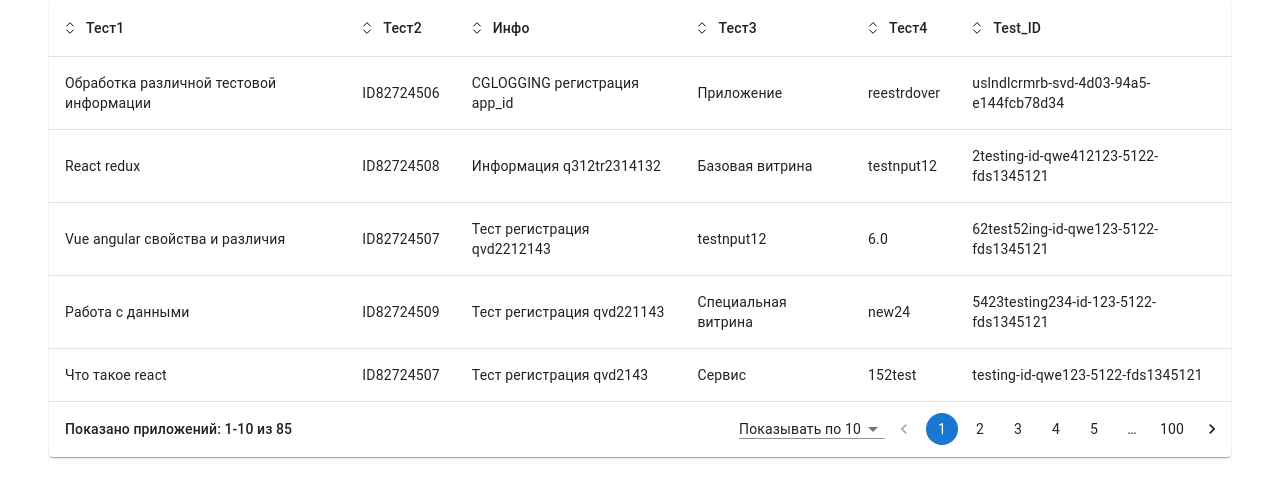
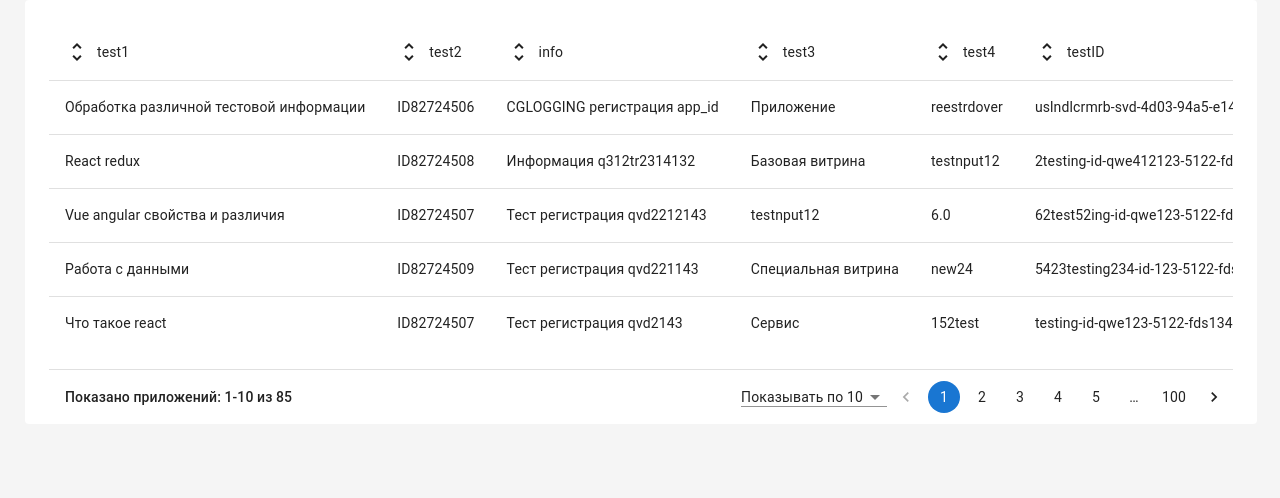
Before and after one commit to FrontendDevoloperr/table-mui, a React (Create React App) app: page / in a window 1280 px wide. Shown: the top 498 px of the page. Built offline with nearby package versions, Linux system fonts and the light colour scheme; the HTML template or start-up script is replaced by a standard one.

Commit message:
build(deps): update package.json, src/components/table/index.js, globalStyles.jsx and yarn.lock

```diff
--- a/package.json
+++ b/package.json
@@ -5,6 +5,7 @@
   "dependencies": {
     "@emotion/react": "^11.9.3",
     "@emotion/styled": "^11.9.3",
+    "@mui/icons-material": "^5.8.4",
     "@mui/material": "^5.9.2",
     "@testing-library/jest-dom": "^5.16.4",
     "@testing-library/react": "^13.3.0",
--- a/src/components/table/index.js
+++ b/src/components/table/index.js
@@ -7,6 +7,7 @@ import TableHead from "@mui/material/TableHead";
 import TableRow from "@mui/material/TableRow";
 import Paper from "@mui/material/Paper";
 import Box from "@mui/material/Box";
+import UnfoldMoreIcon from "@mui/icons-material/UnfoldMore";
 import {
   Pagination,
   Typography,
@@ -17,31 +18,6 @@ import {
 
 function createData(test1, test2, info, test3, test4, testID) {
   return { test1, test2, info, test3, test4, testID };
-}
-
-function Arrow() {
-  return (
-    <svg
-      width="13"
-      height="16"
-      viewBox="0 0 13 16"
-      fill="none"
-      xmlns="http://www.w3.org/2000/svg"
-    >
-      <path
-        d="M1.66671 10.0007L5.00004 13.334L8.33337 10.0007"
-        stroke="black"
-        strokeLinecap="round"
-        strokeLinejoin="round"
-      />
-      <path
-        d="M8.33329 5.99935L4.99996 2.66602L1.66663 5.99935"
-        stroke="black"
-        strokeLinecap="round"
-        strokeLinejoin="round"
-      />
-    </svg>
-  );
 }
 
 const rows = [
@@ -87,9 +63,53 @@ const rows = [
   ),
 ];
 
+const HeadTitle = [
+  {
+    id: "test1",
+    label: "Название теста",
+    align: "left",
+    sortable: true,
+    sortDirection: "asc",
+  },
+  {
+    id: "test2",
+    label: "Идентификатор",
+    align: "left",
+    sortable: true,
+    sortDirection: "asc",
+  },
+  {
+    id: "info",
+    label: "Информация",
+    align: "left",
+    sortable: true,
+    sortDirection: "asc",
+  },
+  {
+    id: "test3",
+    label: "Тип",
+    align: "left",
+    sortable: true,
+    sortDirection: "asc",
+  },
+  {
+    id: "test4",
+    label: "Значение",
+    align: "left",
+    sortable: true,
+    sortDirection: "asc",
+  },
+  {
+    id: "testID",
+    label: "Идентификатор",
+    align: "left",
+    sortable: true,
+    sortDirection: "asc",
+  },
+];
+
 export default function BasicTable() {
   const [page, setPage] = React.useState(10);
-
 
   return (
     <Box
@@ -97,14 +117,30 @@ export default function BasicTable() {
         width: "max-content",
         maxWidth: "calc(100vw - 50px)",
         margin: "0 auto",
-        padding: "0px 24px",
       }}
     >
-      <TableContainer component={Paper}>
-        <Table sx={{ minWidth: 420 }} aria-label="simple table">
+      <TableContainer
+        component={Paper}
+        sx={{
+          width: "max-content",
+          margin: "0 auto",
+          padding: "0px 24px",
+          boxShadow: "none",
+        }}
+      >
+        <TableContainer sx={{ maxWidth: "calc(100vw - 96px)" }}>
+          <Table
+            sx={{ maxWidth: "calc(100vw - 50px)", overflow: "scroll" }}
+            aria-label="simple table"
+          >
             <TableHead>
               <TableRow>
-              <TableCell align="left" sx={{ width: "max-content" }}>
+                {HeadTitle.map((_title, i) => (
+                  <TableCell
+                    align="left"
+                    key={i}
+                    sx={{ width: "max-content", paddingTop: "40px" }}
+                  >
                     <Box
                       sx={{
                         display: "flex",
@@ -113,69 +149,18 @@ export default function BasicTable() {
                         cursor: "pointer",
                       }}
                     >
-                  <Arrow /> <p>Тест1</p>
+                      <UnfoldMoreIcon />{" "}
+                      <Typography
+                        sx={{
+                          width: "max-content",
+                          fontSize: ".875rem",
+                        }}
+                      >
+                        {_title?.id}
+                      </Typography>
                     </Box>
                   </TableCell>
-              <TableCell align="left" sx={{ width: "max-content" }}>
-                <Box
-                  sx={{
-                    display: "flex",
-                    alignItems: "center",
-                    gap: "8px",
-                    cursor: "pointer",
-                  }}
-                >
-                  <Arrow /> <p>Тест2</p>
-                </Box>
-              </TableCell>
-              <TableCell align="left" sx={{ width: "max-content" }}>
-                <Box
-                  sx={{
-                    display: "flex",
-                    alignItems: "center",
-                    gap: "8px",
-                    cursor: "pointer",
-                  }}
-                >
-                  <Arrow /> <p>Инфо</p>
-                </Box>
-              </TableCell>
-              <TableCell align="left" sx={{ width: "max-content" }}>
-                <Box
-                  sx={{
-                    display: "flex",
-                    alignItems: "center",
-                    gap: "8px",
-                    cursor: "pointer",
-                  }}
-                >
-                  <Arrow /> <p>Тест3</p>
-                </Box>
-              </TableCell>
-              <TableCell align="left" sx={{ width: "max-content" }}>
-                <Box
-                  sx={{
-                    display: "flex",
-                    alignItems: "center",
-                    gap: "8px",
-                    cursor: "pointer",
-                  }}
-                >
-                  <Arrow /> <p>Тест4</p>
-                </Box>
-              </TableCell>
-              <TableCell align="left" sx={{ width: "max-content" }}>
-                <Box
-                  sx={{
-                    display: "flex",
-                    alignItems: "center",
-                    gap: "8px",
-                    cursor: "pointer",
-                  }}
-                >
-                  <Arrow /> <p>Test_ID</p>
-                </Box>
-              </TableCell>
+                ))}
               </TableRow>
             </TableHead>
             <TableBody>
@@ -185,34 +170,80 @@ export default function BasicTable() {
                   sx={{ "&:last-child td, &:last-child th": { border: 0 } }}
                 >
                   <TableCell component="th" scope="row">
+                    <Typography
+                      sx={{
+                        width: "max-content",
+                        fontSize: ".875rem",
+                      }}
+                    >
                       {row.test1}
+                    </Typography>
                   </TableCell>
                   <TableCell align="left" sx={{ width: "max-content" }}>
+                    <Typography
+                      sx={{
+                        width: "max-content",
+                        fontSize: ".875rem",
+                      }}
+                    >
                       {row.test2}
+                    </Typography>
                   </TableCell>
                   <TableCell align="left" sx={{ width: "max-content" }}>
+                    <Typography
+                      sx={{
+                        width: "max-content",
+                        fontSize: ".875rem",
+                      }}
+                    >
                       {row.info}
+                    </Typography>
                   </TableCell>
                   <TableCell align="left" sx={{ width: "max-content" }}>
+                    <Typography
+                      sx={{
+                        width: "max-content",
+                        fontSize: ".875rem",
+                      }}
+                    >
                       {row.test3}
+                    </Typography>
                   </TableCell>
                   <TableCell align="left" sx={{ width: "max-content" }}>
+                    <Typography
+                      sx={{
+                        width: "max-content",
+                        fontSize: ".875rem",
+                      }}
+                    >
                       {row.test4}
+                    </Typography>
                   </TableCell>
                   <TableCell align="left" sx={{ width: "max-content" }}>
+                    <Typography
+                      sx={{
+                        width: "max-content",
+                        fontSize: ".875rem",
+                      }}
+                    >
                       {row.testID}
+                    </Typography>
                   </TableCell>
                 </TableRow>
               ))}
             </TableBody>
           </Table>
+        </TableContainer>
         <Box
           sx={{
             justifyContent: "space-between",
             borderRadius: "0px 0px 4px 4px",
-            borderTop: "1px solid #E0E0E0",
             alignItems: "center",
             display: "flex",
+            margin: "0 auto",
+            background: "#FFFFFF",
+            marginTop: "19px",
+            borderTop: "1px solid #E0E0E0",
           }}
         >
           <Typography
@@ -236,7 +267,11 @@ export default function BasicTable() {
                 labelId="demo-simple-select-standard-label"
                 id="demo-simple-select-standard"
                 value={page}
-                sx={{ fontSize: "0.875rem", height:"20px" , overflow:"hidden" }}
+                sx={{
+                  fontSize: "0.875rem",
+                  height: "20px",
+                  overflow: "hidden",
+                }}
               >
                 <MenuItem
                   sx={{ fontSize: "0.875rem" }}
--- a/src/globalStyles.jsx
+++ b/src/globalStyles.jsx
@@ -4,7 +4,9 @@ export const GlobalStylesComponent = () => (
   <GlobalStyles
     styles={{
       "*": { margin: "0", padding: "0", boxSizing: "border-box" },
-      body: { maxWidth: "1920px", margin: "0 auto" },
+      body: {
+        backgroundColor: "#F5F5F5",
+      },
     }}
   />
 );
```
Also changed, not shown: 1 other file (tests, documents, lock files or other folders). Lines whose indentation alone changed are shown as unchanged.
